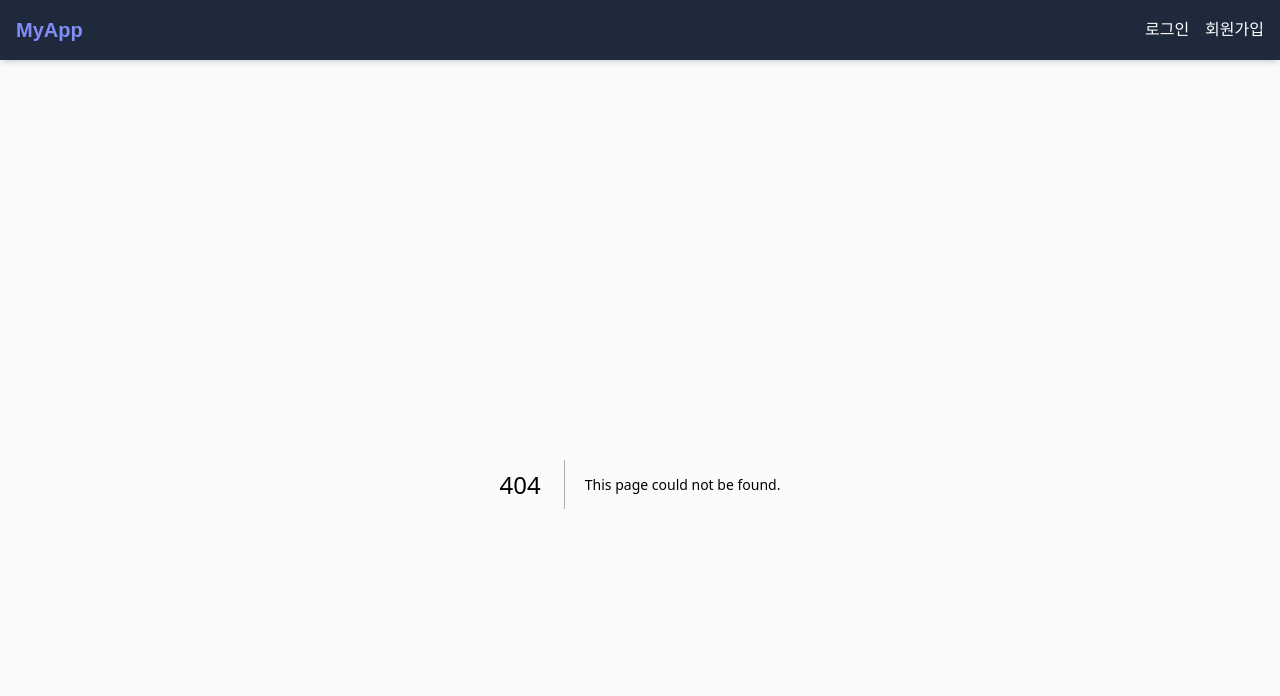
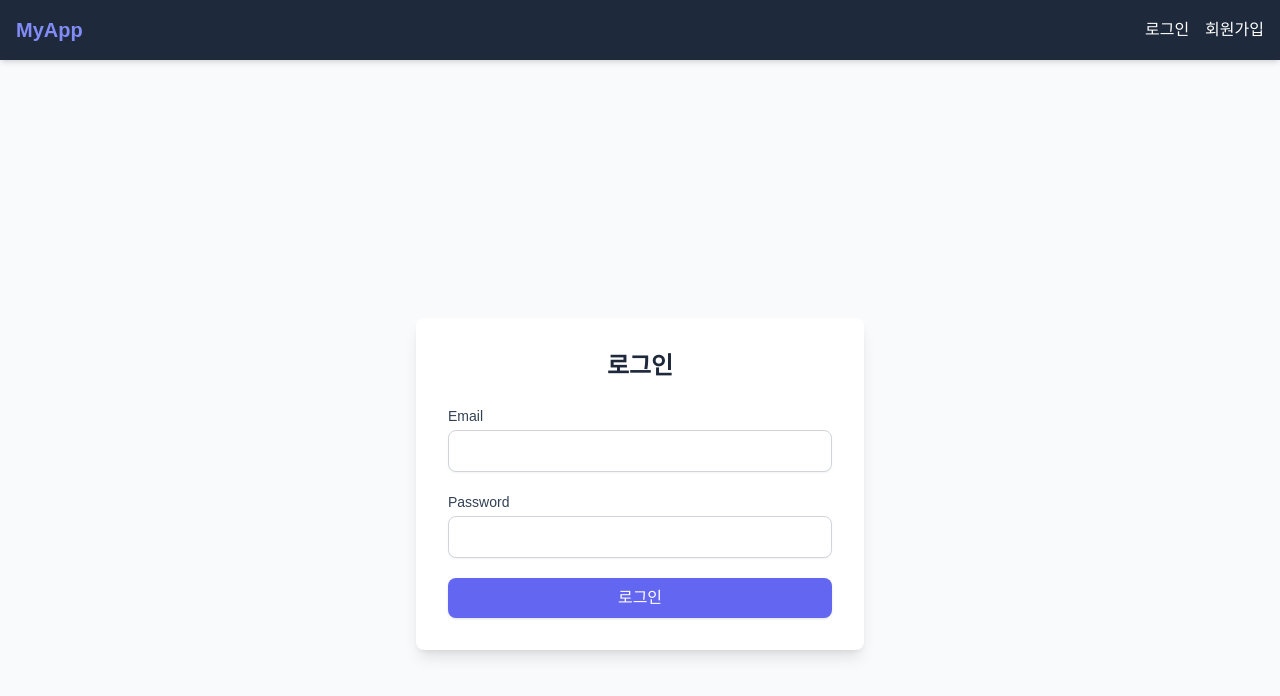
Before and after one commit to vdvhk12/simple-group-chat01, a Next.js app in the folder frontend/: page /login in a window 1280 px wide. Before the commit this address had no page. Shown: the top 696 px of the page. Built offline with nearby package versions, Linux system fonts and the light colour scheme.

Commit message:
feat: 로그인 페이지

```diff
--- /dev/null
+++ b/frontend/src/app/login/page.tsx
@@ -0,0 +1,52 @@
+"use client";
+
+import { useRouter } from "next/navigation";
+import React from "react";
+
+export default function LoginPage() {
+    const router = useRouter();
+
+    const handleLogin = (e: React.FormEvent) => {
+        e.preventDefault();
+        // 로그인 로직 처리
+        router.push("/");
+    };
+
+    return (
+        <div className="flex justify-center items-center min-h-screen bg-gray-50">
+            <div className="w-full max-w-md bg-white p-8 rounded-lg shadow-lg">
+                <h2 className="text-2xl font-bold text-slate-800 text-center mb-6">로그인</h2>
+                <form onSubmit={handleLogin} className="space-y-5">
+                    <div>
+                        <label htmlFor="email" className="block text-sm font-medium text-slate-700 mb-1">
+                            Email
+                        </label>
+                        <input
+                            type="email"
+                            id="email"
+                            className="w-full px-4 py-2 border border-gray-300 rounded-lg shadow-sm focus:outline-none focus:ring-2 focus:ring-indigo-500"
+                            required
+                        />
+                    </div>
+                    <div>
+                        <label htmlFor="password" className="block text-sm font-medium text-slate-700 mb-1">
+                            Password
+                        </label>
+                        <input
+                            type="password"
+                            id="password"
+                            className="w-full px-4 py-2 border border-gray-300 rounded-lg shadow-sm focus:outline-none focus:ring-2 focus:ring-indigo-500"
+                            required
+                        />
+                    </div>
+                    <button
+                        type="submit"
+                        className="w-full py-2 bg-indigo-500 text-white rounded-lg shadow hover:bg-indigo-400 transition"
+                    >
+                        로그인
+                    </button>
+                </form>
+            </div>
+        </div>
+    );
+}
```
